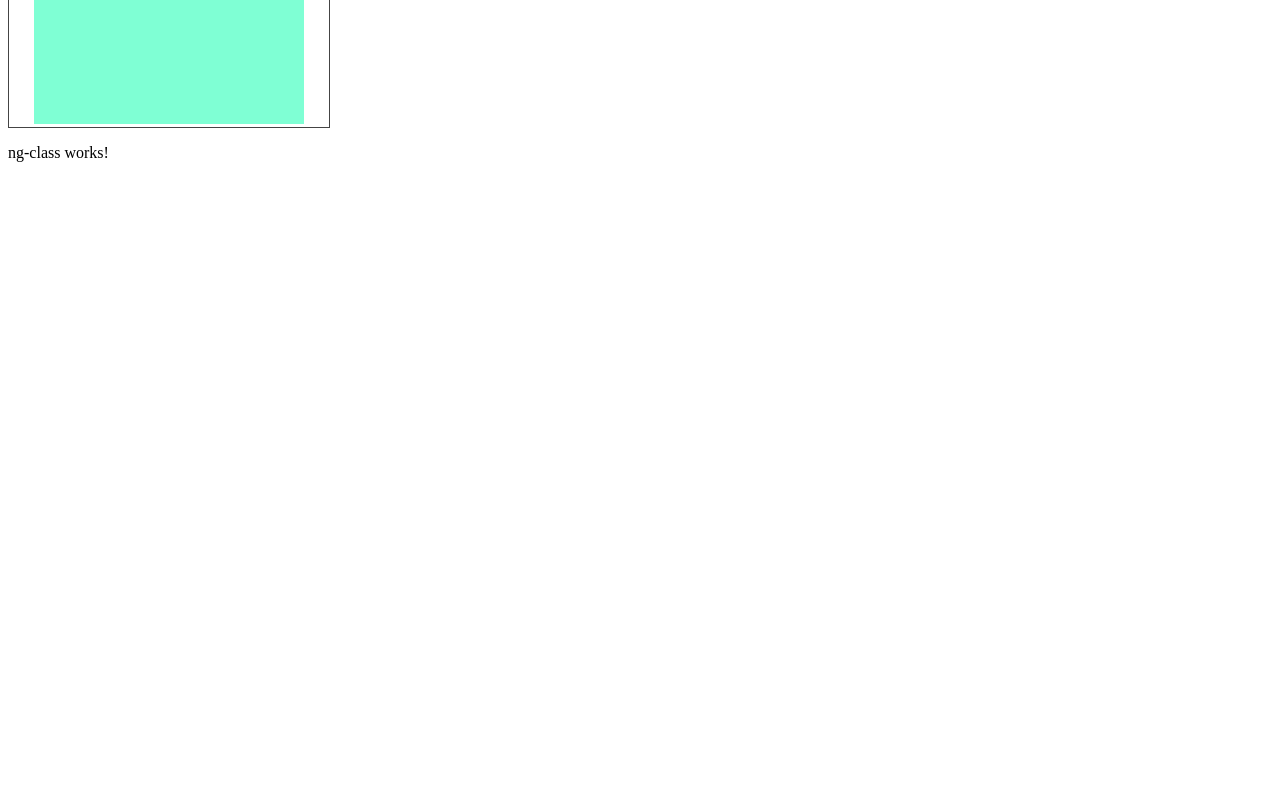
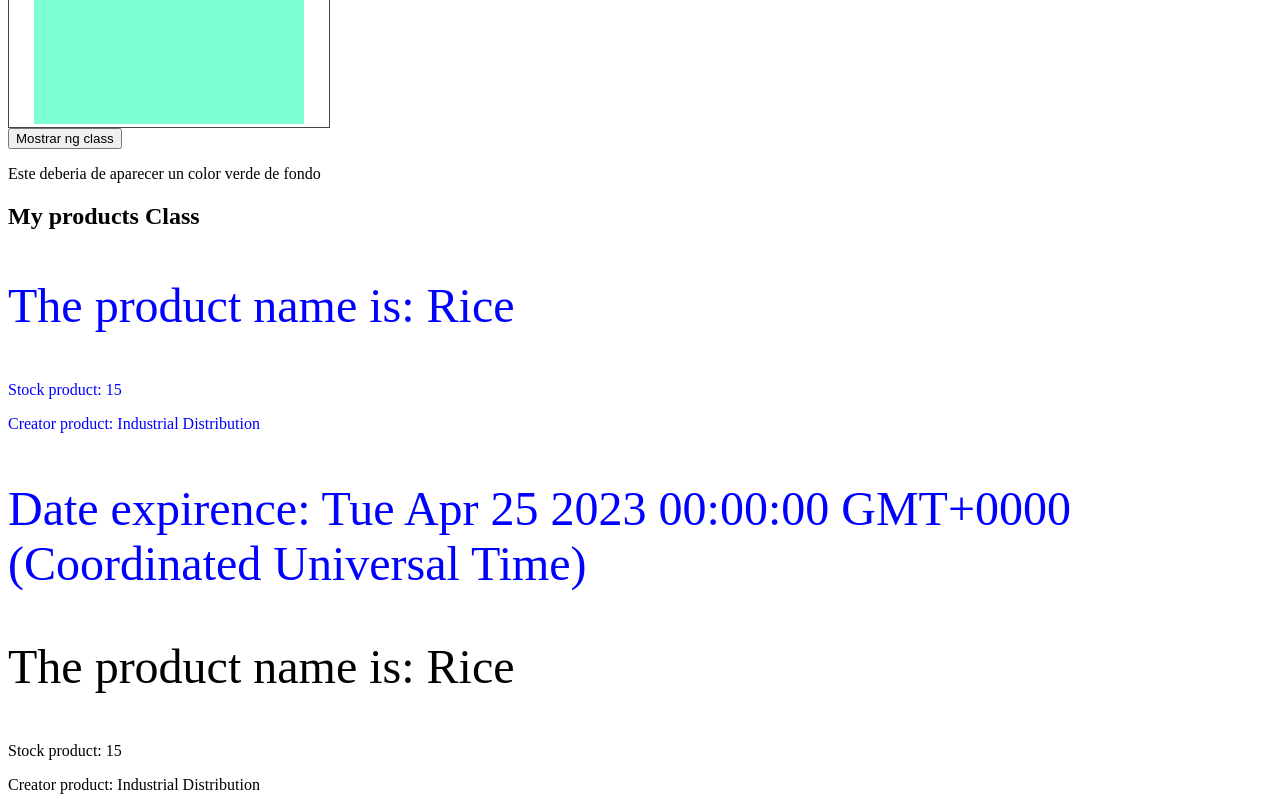
Before and after one commit to diego40g/first-Angular, an Angular app in the folder Curso_LaWebEmpiezaAqui/AngularConcepts/004_directives/: page / in a window 1280 px wide. Shown: the part 820-1620 px from the top of the page. Before the commit the page ends 998 px from the top, so only its background shows below. Built offline with nearby package versions, Linux system fonts and the light colour scheme.

Commit message:
a basic example to understand manage class in angular

```diff
--- a/Curso_LaWebEmpiezaAqui/AngularConcepts/004_directives/src/app/ng-class/ng-class.component.css
+++ b/Curso_LaWebEmpiezaAqui/AngularConcepts/004_directives/src/app/ng-class/ng-class.component.css
@@ -0,0 +1,12 @@
+.squart
+{
+  width: 200px;
+  height: 200px;
+  background-color: lightgreen;
+}
+.important-text{
+  color: blue;
+}
+.big-text{
+  font-size: 3rem;
+}
--- a/Curso_LaWebEmpiezaAqui/AngularConcepts/004_directives/src/app/ng-class/ng-class.component.html
+++ b/Curso_LaWebEmpiezaAqui/AngularConcepts/004_directives/src/app/ng-class/ng-class.component.html
@@ -1 +1,16 @@
-<p>ng-class works!</p>
+<button (click)="changeBackground()">Mostrar ng class</button>
+
+<div [ngClass]="{ 'squart': showSquart }">
+  <p>Este deberia de aparecer un color verde de fondo</p>
+</div>
+
+<div>
+  <h2>My products Class</h2>
+  <div *ngFor="let product of products">
+    <p [ngClass]="{'important-text': product.isImportant, 'big-text': product.isBigText}">The product name is: {{product.name}}</p>
+    <p [ngClass]="{'important-text': product.isImportant}">Stock product: {{product.stock}}</p>
+    <p [ngClass]="{'important-text': product.isImportant}">Creator product: {{product.creator}}</p>
+    <p [class.important-text]="product.isImportant"
+        [class.big-text]="product.isBigText">Date expirence: {{product.dueDate}}</p>
+  </div>
+</div>
--- a/Curso_LaWebEmpiezaAqui/AngularConcepts/004_directives/src/app/ng-class/ng-class.component.ts
+++ b/Curso_LaWebEmpiezaAqui/AngularConcepts/004_directives/src/app/ng-class/ng-class.component.ts
@@ -1,4 +1,13 @@
 import { Component } from '@angular/core';
+
+interface Product{
+  name: string;
+  stock: number;
+  creator: string;
+  dueDate: Date;
+  isImportant: boolean;
+  isBigText: boolean;
+}
 
 @Component({
   selector: 'app-ng-class',
@@ -7,4 +16,27 @@ import { Component } from '@angular/core';
 })
 export class NgClassComponent {
 
+  products: Array<Product> = [
+    {
+      name: "Rice",
+      stock: 15,
+      creator: "Industrial Distribution",
+      dueDate: new Date('04/25/2023'),
+      isImportant: true,
+      isBigText: true
+    },
+    {
+      name: "Rice",
+      stock: 15,
+      creator: "Industrial Distribution",
+      dueDate: new Date('04/25/2023'),
+      isImportant: false,
+      isBigText: true
+    }
+  ]
+
+  showSquart: boolean = false;
+  changeBackground(){
+    this.showSquart = !this.showSquart;
+  }
 }
```
